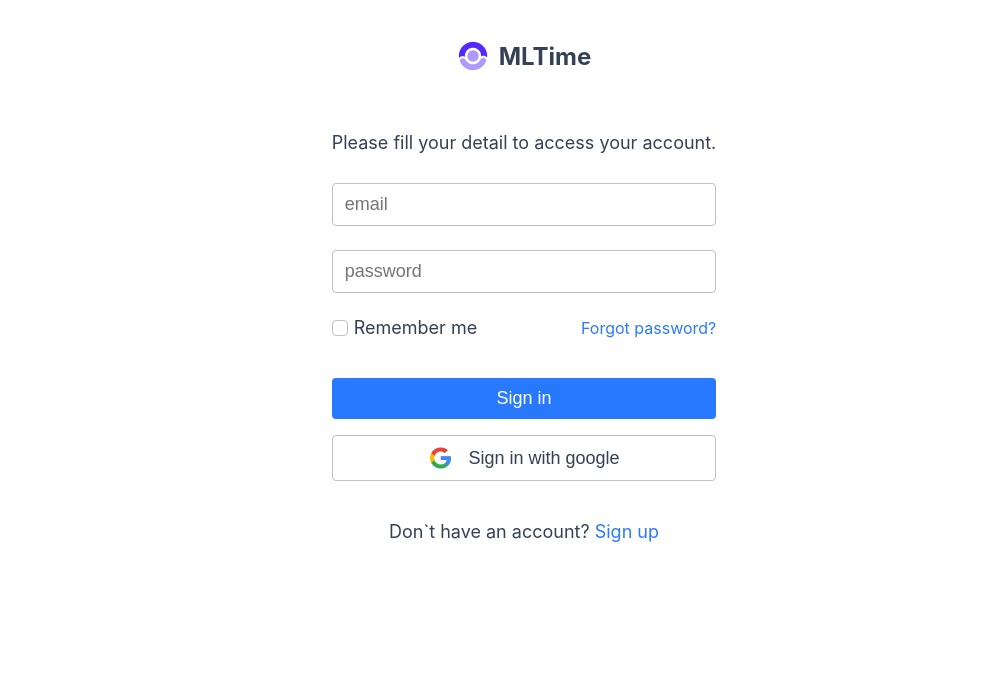
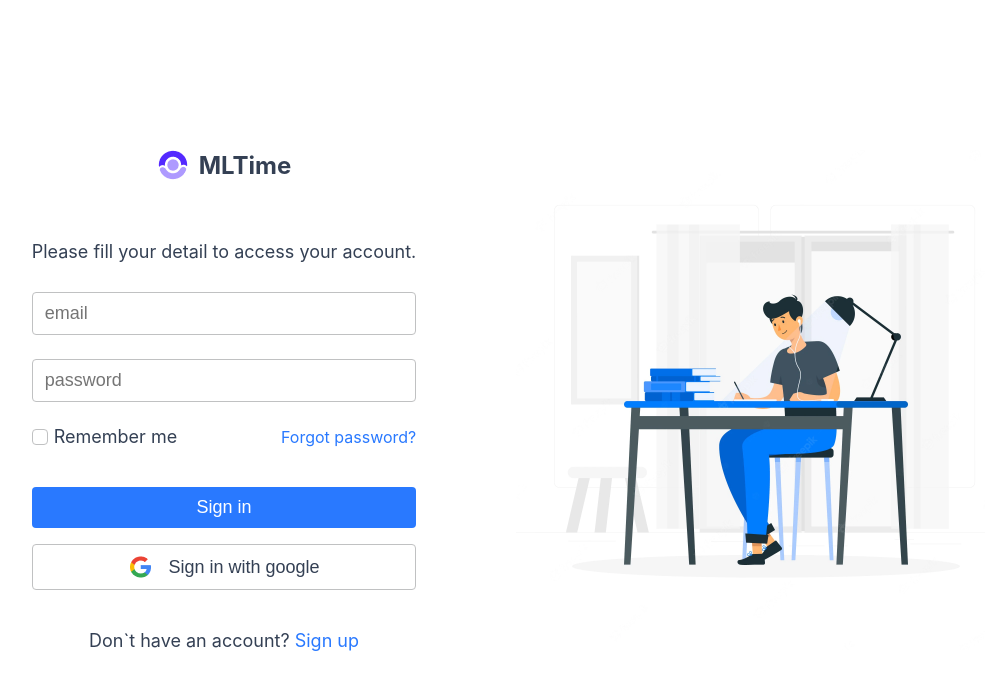
Before and after one commit to estebesm/mlTime, a Next.js app: page /signin in a window 1280 px wide. Shown: the top 690 px of the page, without its empty margins (116-1101 px from the left). Built offline with nearby package versions, Linux system fonts and the light colour scheme.

Commit message:
feature/signin page layout for desctop

```diff
--- /dev/null
+++ b/src/constants/breakpoints.ts
@@ -0,0 +1,16 @@
+export const size = {
+    xs: '320px',
+    sm: '575px',
+    md: '767px',
+    lg: '991px',
+    xl: '1199px',
+    xl2: '1440px'
+}
+export const device = {
+    xs: `(min-width: ${size.xs})`,
+    sm: `(min-width: ${size.sm})`,
+    md: `(min-width: ${size.md})`,
+    lg: `(min-width: ${size.lg})`,
+    xl: `(min-width: ${size.xl})`,
+    xl2: `(min-width: ${size.xl2})`
+}
--- a/src/pages/signin.tsx
+++ b/src/pages/signin.tsx
@@ -6,11 +6,15 @@
 import {useFullHeight} from "@/hooks/useFullHeight";
 import {GoogleButton} from "@/ui/GoogleButton";
 import Link from "next/link";
+import {IntroPicture} from "@/ui/IntroPicture";
+import {device} from "@/constants/breakpoints";
 
 const Signin = () => {
-    useFullHeight()
+    useFullHeight();
+
     return (
         <Container>
+            <MainBlock>
                 <Wrapper>
                     <Logo/>
                     <div>
@@ -26,17 +30,27 @@
                         </Link>
                     </Text>
                 </Wrapper>
+                <IntroPicture/>
+            </MainBlock>
         </Container>
     );
 };
 
 
+const MainBlock = styled.div`
+  min-height: var(--window-height);
+  display: flex;
+  justify-content: center;
+  align-items: center;
+  @media${device.xl}{
+    gap: 100px;
+  }
+`
+
 const Wrapper = styled.div`
   display: flex;
   flex-direction: column;
   align-items: center;
-  //justify-content: center;
-  min-height: var(--window-height);
   padding: 40px 0;
   gap: 40px;
 `
--- a/src/styles/globals.css
+++ b/src/styles/globals.css
@@ -16,11 +16,6 @@
   --color-background: white;
   --color-shadow: rgba(240, 228, 255, 0.84);
   --color-error: red;
-
-  --breakpoint-sm: 575px;
-  --breakpoint-md: 767px;
-  --breakpoint-lg: 991px;
-  --breakpoint-xl: 1199px;
 
   --text-xs: 14px;
   --text-sm: 16px;
--- /dev/null
+++ b/src/ui/IntroPicture.tsx
@@ -0,0 +1,33 @@
+import React from 'react';
+import introPicture from "@/assets/intro.png";
+import Image from "next/image";
+import styled from "styled-components";
+import {device} from "@/constants/breakpoints";
+
+export const IntroPicture = () => {
+    return (
+        <Wrapper>
+            <Image src={introPicture}
+                   style={{
+                       width: '100%',
+                       height: '100%',
+                       display: 'block',
+                   }}
+                   alt={"intro picture"}/>
+        </Wrapper>
+    );
+};
+
+const Wrapper = styled.div`
+  display: none;
+
+  @media${device.xl}{
+    display: block;
+    width: 500px;
+    height: 500px;
+  }
+  @media${device.xl2}{
+    width: 700px;
+    height: 700px;
+  }
+`
```
Lines whose indentation alone changed are shown as unchanged.
